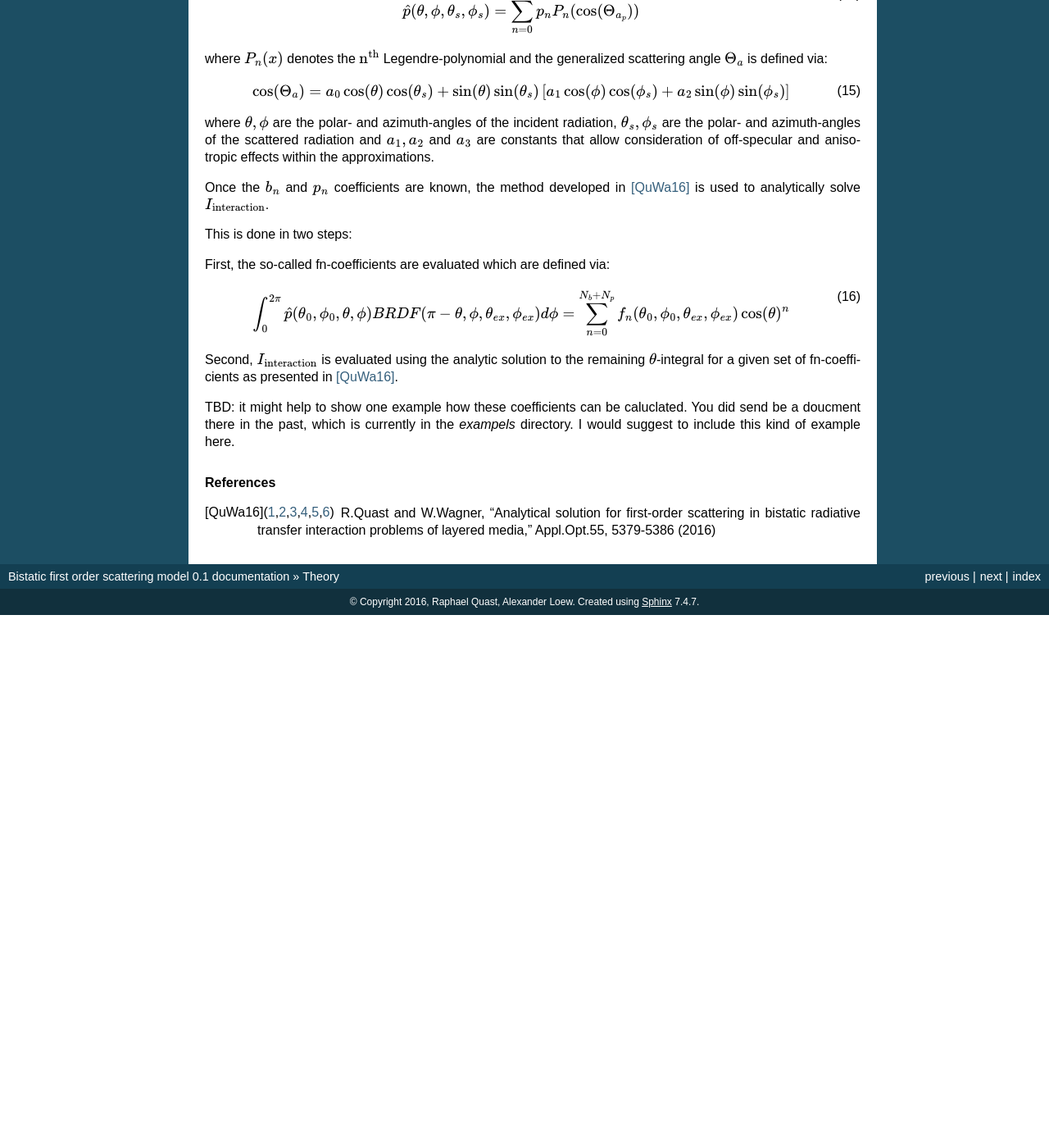
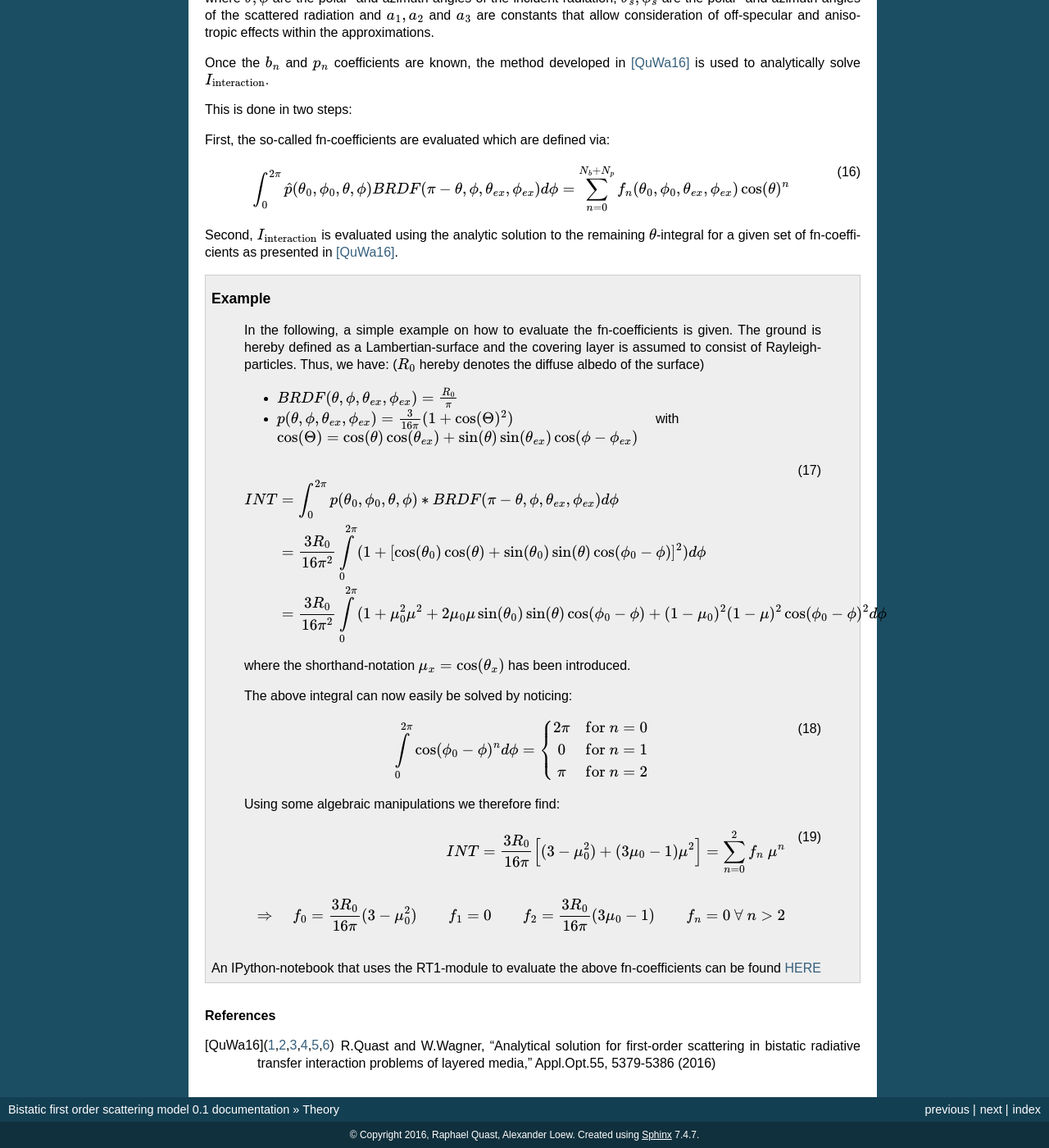
Before and after one commit to TUW-GEO/rt1, a Sphinx documentation site: the page built from doc/theory.rst, in a window 1280 px wide and 1400 px high, scrolled down 3317 px. Shown: the whole window at 82% size. Built offline with Sphinx 7.4.7, drawn with Linux system fonts in a browser that asks for light colours; pages that are not in the unit, such as notebooks, are missing from menus; before the commit the page ends 4067 px from its top, so only the background shows below that; some of the changed text lies outside the part shown.

Commit message:
update of theory documentation
added example for calculating fn-coefficients

also added an ipython-notebook that calculates the coefficients of the example via the RT1-module

```diff
--- a/doc/theory.rst
+++ b/doc/theory.rst
@@ -21,13 +21,8 @@ the geometry shown in :numref:`problem_geometry`.
 
 The individual variables are hereby defined as follows:
 
-- :math:`\theta` denotes the azimuth angle in a spherical coordinate system
-- :math:`\phi` denotes the polar angle in a spherical coordinate system
-
-TBD: isnt it the other way round? angle definition swapped ??
-
-
-
+- :math:`\theta` denotes the polar angle in a spherical coordinate system
+- :math:`\phi` denotes the azimuth angle in a spherical coordinate system
 - :math:`r` denotes the distance within the covering layer
 - :math:`I_f(r,\theta,\phi)` denotes the specific intensity at a distance :math:`r` within the covering layer propagating in direction :math:`(\theta,\phi)`.
 - :math:`\kappa_{ex}` denotes the extinction-coefficient (i.e. extinction cross section per unit volume)
@@ -57,10 +52,6 @@ Problem Geometry and Boundary Conditions
 
    Illustration of the chosen geometry within the RT1-module (adapted from [QuWa16]_)
 
-
-
-
-TBD: we need to be very clear about the angle definitions. Commanly, the incidence angle in microwave remote sensing is denoted as THETAI and is defined as the deviation from the local normal. This is different to what is shown in the figure. For me the incidence angle would be THETA0 in the figure. Thus, what is the angle we use as input to the model? I guess it is THETA0, right??
 
 
 
@@ -155,7 +146,7 @@ After some algebraic manipulations the individual contributions are found to be
 
 
 Evaluation of the interaction-contribution
------------------------------------
+-------------------------------------------
 
 In order to analytically evaluate the remaining integral appearing in the interaction-term, the BRDF and the scattering phase-function of the covering layer are approximated via a
 Legendre-series in a (possibly generalized) scattering angle of the form:
@@ -172,6 +163,7 @@ where :math:`P_n(x)` denotes the :math:`\textrm{n}^\textrm{th}` Legendre-polynom
 
 .. math::
    \cos(\Theta_a) = a_0 \cos(\theta) \cos(\theta_{s}) + \sin(\theta) \sin(\theta_{s}) \left[a_1 \cos(\phi) \cos(\phi_{s}) + a_2 \sin(\phi) \sin(\phi_{s})  \right]
+
 where :math:`\theta ,\phi` are the polar- and azimuth-angles of the incident radiation, :math:`\theta_{s}, \phi_{s}` are the polar- and azimuth-angles of the scattered radiation and :math:`a_1,a_2` and :math:`a_3`
 are constants that allow consideration of off-specular and anisotropic effects within the approximations.
 
@@ -188,7 +180,35 @@ First, the so-called fn-coefficients are evaluated which are defined via:
 
 Second, :math:`I_{\textrm{interaction}}` is evaluated using the analytic solution to the remaining :math:`\theta`-integral for a given set of fn-coefficients as presented in [QuWa16]_.
 
-TBD: it might help to show one example how these coefficients can be caluclated. You did send be a doucment there in the past, which is currently in the *exampels* directory. I would suggest to include this kind of example here.
+.. topic:: Example
+
+	In the following, a simple example on how to evaluate the fn-coefficients is given.
+	The ground is hereby defined as a Lambertian-surface and the covering layer is assumed to consist of Rayleigh-particles. Thus, we have: (:math:`R_0` hereby denotes the diffuse albedo of the surface)
+
+	- :math:`BRDF(\theta, \phi, \theta_{ex},\phi_{ex}) = \frac{R_0}{\pi}`
+	- :math:`p(\theta, \phi, \theta_{ex},\phi_{ex}) = \frac{3}{16\pi} (1+\cos(\Theta)^2) \quad` with :math:`\mbox{}\quad` :math:`\cos(\Theta) = \cos(\theta)\cos(\theta_{ex}) + \sin(\theta)\sin(\theta_{ex})\cos(\phi - \phi_{ex})`
+
+	.. math::
+	   INT &= \int_0^{2\pi} p(\theta_0, \phi_0, \theta,\phi) * BRDF(\pi-\theta, \phi, \theta_{ex},\phi_{ex}) d\phi
+	   \\ &= \frac{3 R_0}{16 \pi^2} \int\limits_{0}^{2\pi}  (1+[\cos(\theta_0)\cos(\theta) + \sin(\theta_0)\sin(\theta)\cos(\phi_0 - \phi)]^2) d\phi
+	   \\ &= \frac{3 R_0}{16 \pi^2} \int\limits_0^{2\pi} (1+ \mu_0^2 \mu^2 + 2 \mu_0 \mu \sin(\theta_0) \sin(\theta) \cos(\phi_0 - \phi) + (1-\mu_0)^2(1-\mu)^2 \cos(\phi_0 - \phi)^2 d\phi
+
+	where the shorthand-notation :math:`\mu_x = \cos(\theta_x)` has been introduced.
+
+	The above integral can now easily be solved by noticing:
+
+	.. math::
+	   \int\limits_0^{2\pi} \cos(\phi_0 - \phi)^n d\phi = \left\lbrace \begin{matrix} 2 \pi & \textrm{for } n=0 \\ 0 & \textrm{for } n=1 \\ \pi  & \textrm{for } n=2 \end{matrix} \right.
+
+	Using some algebraic manipulations we therefore find:
+
+	.. math::
+	   INT = \frac{3 R_0}{16\pi} \Big[ (3-\mu_0^2) + (3 \mu_0 -1) \mu^2 \Big] = \sum_{n=0}^2 f_n ~ \mu^n
+	   \\ \\
+	   \Rightarrow \quad f_0 = \frac{3 R_0}{16\pi}(3-\mu_0^2) \qquad f_1 = 0 \qquad f_2 = \frac{3 R_0}{16\pi}(3 \mu_0 -1) \qquad f_n = 0 ~ \forall ~n>2
+
+     An IPython-notebook that uses the RT1-module to evaluate the above fn-coefficients can be found `HERE <https://github.com/pygeo/rt1/tree/master/doc/examples/example_fn.ipynb>`_
+
 
 .. rubric:: References
 .. [QuWa16]  R.Quast and W.Wagner, "Analytical solution for first-order scattering in bistatic radiative transfer interaction problems of layered media," Appl.Opt.55, 5379-5386 (2016)
```
Also changed, not shown: doc/_static/problem_geometry.png, doc/examples/example_fn.ipynb (added).
